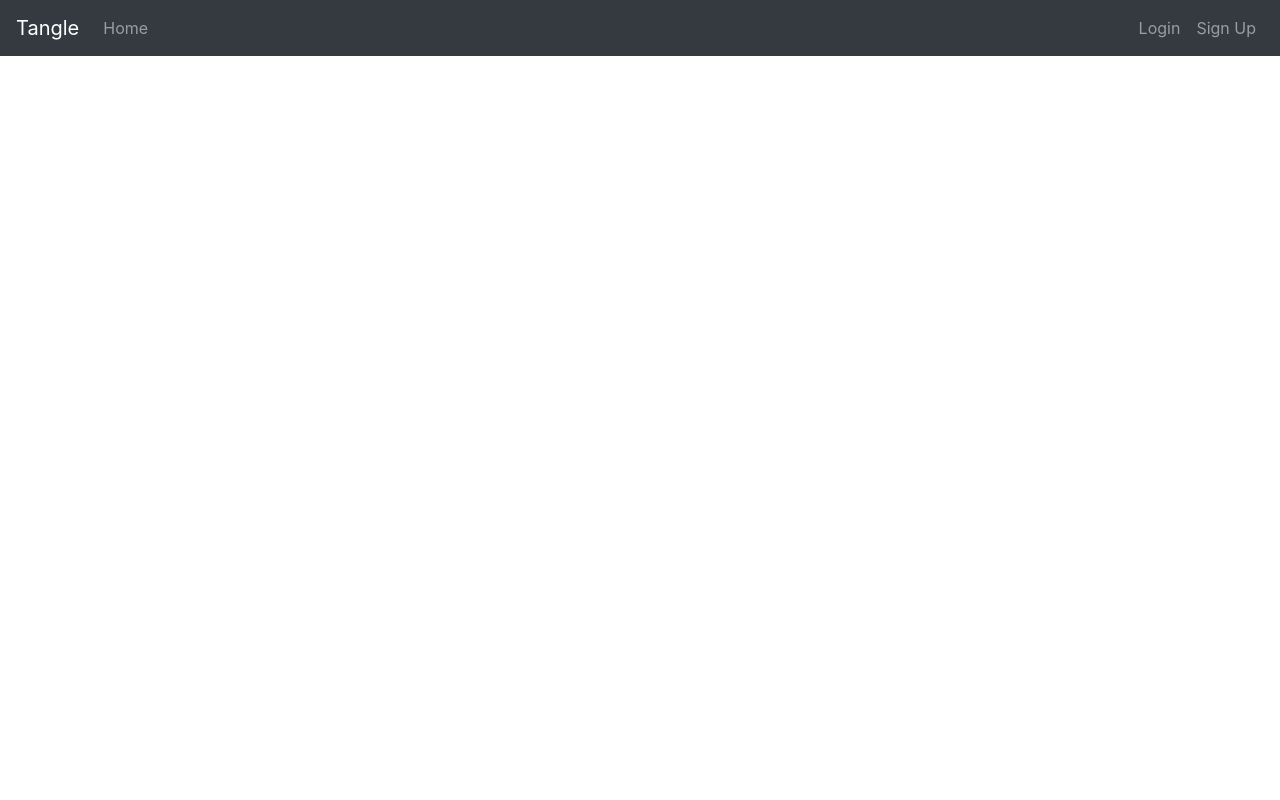
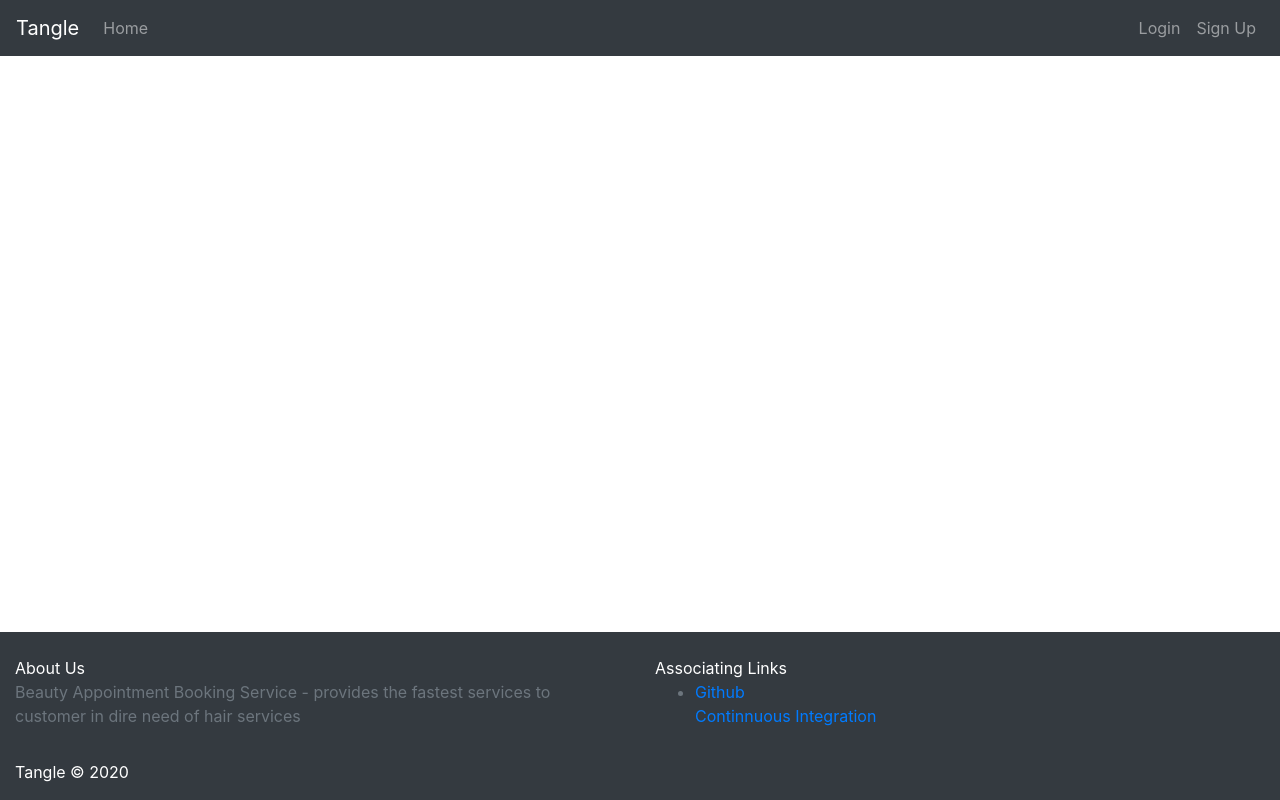
Before and after one commit to ics499-capstone/front-end-base, a React (Create React App) app: page /admin in a window 1280 px wide. Built offline with nearby package versions, Linux system fonts and the light colour scheme.

Commit message:
Add Footer

```diff
--- a/package.json
+++ b/package.json
@@ -8,6 +8,7 @@
     "@testing-library/user-event": "^7.2.1",
     "axios": "^0.19.2",
     "bootstrap": "^4.5.0",
+    "mdbreact": "^4.27.0",
     "react": "^16.13.1",
     "react-dom": "^16.13.1",
     "react-router-dom": "^5.2.0",
--- a/src/App.js
+++ b/src/App.js
@@ -10,6 +10,7 @@ import Register from "./components/register.component";
 import Home from "./components/home.component";
 import Profile from "./components/profile.component";
 import BoardUser from "./components/board-user.component";
+import FooterPage from "./components/footer.component";
 //import BoardModerator from "./components/board-moderator.component";
 //import BoardAdmin from "./components/board-admin.component";
 
@@ -124,6 +125,9 @@ class App extends Component {
               {/*<Route path="/admin" component={BoardAdmin} /> */}
             </Switch>
           </div>
+          <div>
+            <FooterPage/>
+          </div>
         </div>
       </Router>
     );
--- /dev/null
+++ b/src/components/footer.component.js
@@ -0,0 +1,39 @@
+import React from "react";
+import { MDBCol, MDBContainer, MDBRow, MDBFooter } from "mdbreact";
+import "bootstrap/dist/css/bootstrap.min.css";
+
+const FooterPage = () => {
+  return (
+    <MDBFooter className="font-small pt-4 mt-4 fixed-bottom bg-dark text-secondary">
+      <MDBContainer fluid className="text-center text-md-left">
+        <MDBRow>
+          <MDBCol md="6">
+            <h8 className="title text-white">About Us</h8>
+            <p>
+              Beauty Appointment Booking Service - provides the fastest services to customer
+              in dire need of hair services
+            </p>
+          </MDBCol>
+          <MDBCol md="6">
+            <h8 className="title text-white">Associating Links</h8>
+            <ul>
+              <li>
+                <a href="https://github.com/ics499-capstone/">Github</a>
+              </li>
+              <li className="list-unstyled">
+                <a href="https://travis-ci.org/github/ics499-capstone/hair-service-scheduler">Continnuous Integration</a>
+              </li>
+            </ul>
+          </MDBCol>
+        </MDBRow>
+      </MDBContainer>
+      <div className="footer-copyright text-left py-3 text-white">
+        <MDBContainer fluid>
+          Tangle &copy; {new Date().getFullYear()}
+        </MDBContainer>
+      </div>
+    </MDBFooter>
+  );
+}
+
+export default FooterPage;
```
Also changed, not shown: 1 other file (tests, documents, lock files or other folders).
